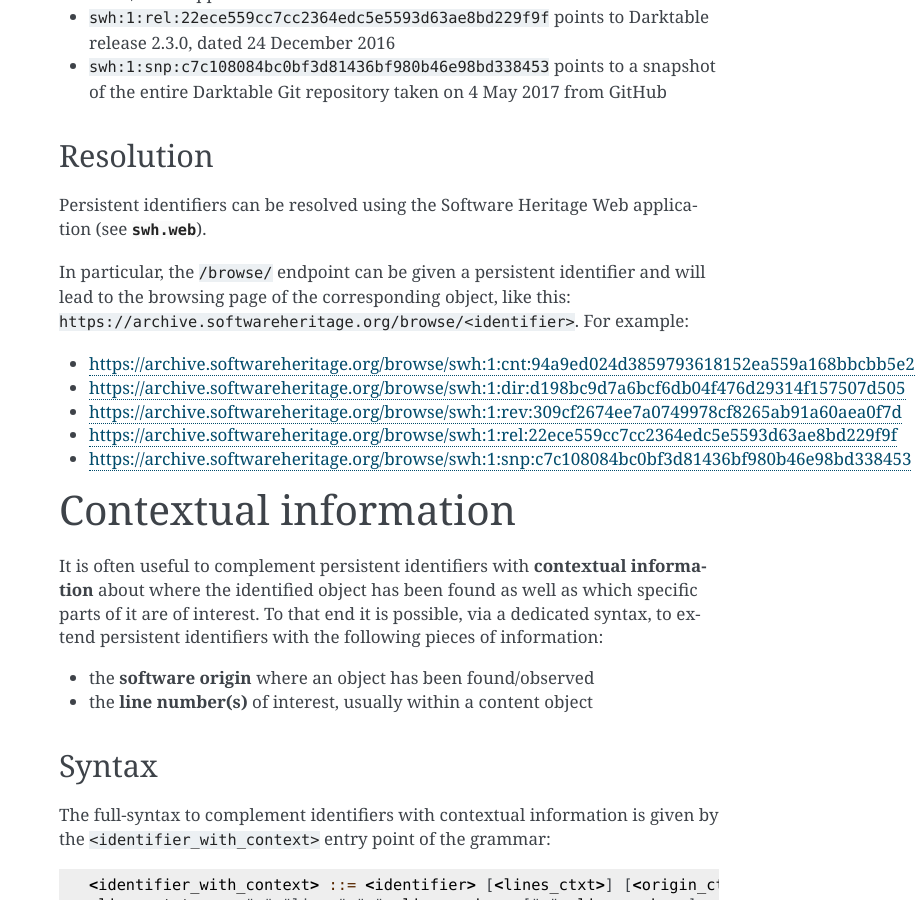
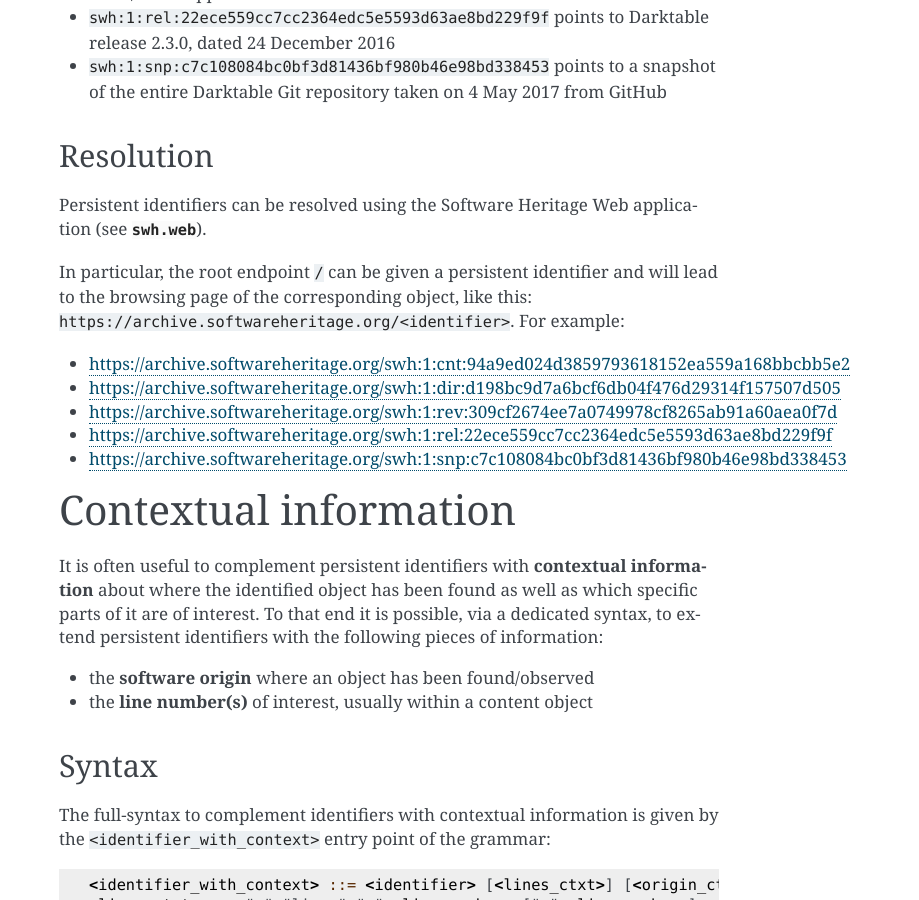
Before and after one commit to SoftwareHeritage/swh-model, a Sphinx documentation site: the page built from docs/persistent-identifiers.rst, in a window 1280 px wide and 900 px high, scrolled down 2405 px. Shown: the whole window, without its empty margins (361-1280 px from the left). Built offline with Sphinx 7.4.7, drawn with Linux system fonts in a browser that asks for light colours.

Commit message:
doc: use / as documented endpoint to resolve persistent identifiers

```diff
--- a/docs/persistent-identifiers.rst
+++ b/docs/persistent-identifiers.rst
@@ -134,15 +134,15 @@
 Persistent identifiers can be resolved using the Software Heritage Web
 application (see :py:mod:`swh.web`).
 
-In particular, the ``/browse/`` endpoint can be given a persistent identifier
-and will lead to the browsing page of the corresponding object, like this:
-``https://archive.softwareheritage.org/browse/<identifier>``. For example:
+In particular, the root endpoint ``/`` can be given a persistent identifier and
+will lead to the browsing page of the corresponding object, like this:
+``https://archive.softwareheritage.org/<identifier>``. For example:
 
-* `<https://archive.softwareheritage.org/browse/swh:1:cnt:94a9ed024d3859793618152ea559a168bbcbb5e2>`_
-* `<https://archive.softwareheritage.org/browse/swh:1:dir:d198bc9d7a6bcf6db04f476d29314f157507d505>`_
-* `<https://archive.softwareheritage.org/browse/swh:1:rev:309cf2674ee7a0749978cf8265ab91a60aea0f7d>`_
-* `<https://archive.softwareheritage.org/browse/swh:1:rel:22ece559cc7cc2364edc5e5593d63ae8bd229f9f>`_
-* `<https://archive.softwareheritage.org/browse/swh:1:snp:c7c108084bc0bf3d81436bf980b46e98bd338453>`_
+* `<https://archive.softwareheritage.org/swh:1:cnt:94a9ed024d3859793618152ea559a168bbcbb5e2>`_
+* `<https://archive.softwareheritage.org/swh:1:dir:d198bc9d7a6bcf6db04f476d29314f157507d505>`_
+* `<https://archive.softwareheritage.org/swh:1:rev:309cf2674ee7a0749978cf8265ab91a60aea0f7d>`_
+* `<https://archive.softwareheritage.org/swh:1:rel:22ece559cc7cc2364edc5e5593d63ae8bd229f9f>`_
+* `<https://archive.softwareheritage.org/swh:1:snp:c7c108084bc0bf3d81436bf980b46e98bd338453>`_
 
 
 Contextual information
```
